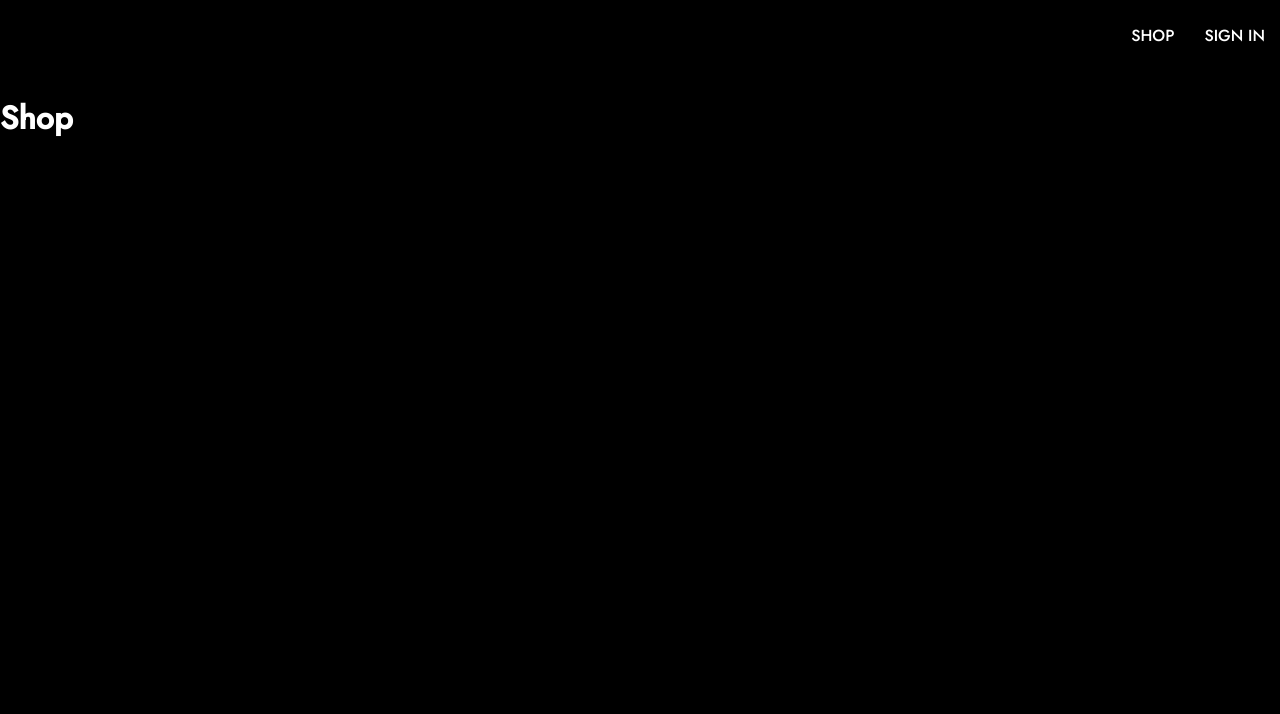
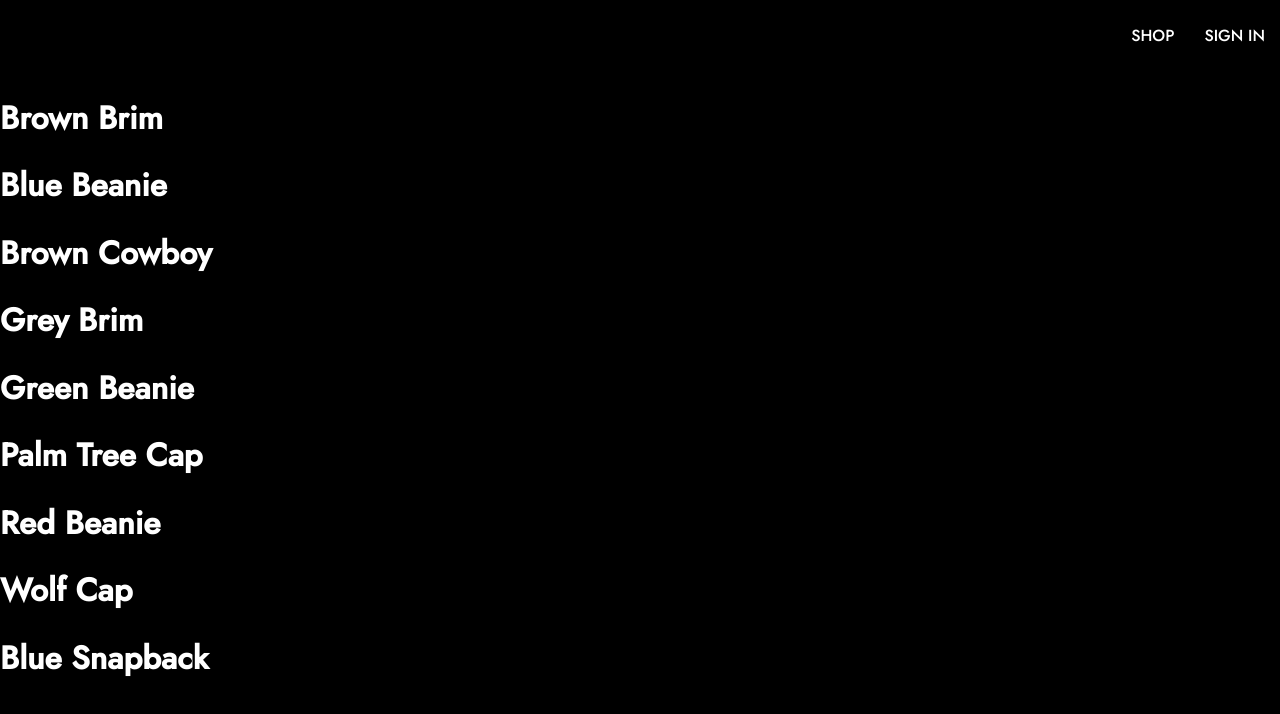
Before and after one commit to jackwuersch/react-ecom-playground, a React (Create React App) app: page /shop in a window 1280 px wide. Shown: the top 714 px of the page. Built offline with nearby package versions, Linux system fonts and the light colour scheme; no server answers.

Commit message:
basic shop page created

```diff
--- a/src/App.js
+++ b/src/App.js
@@ -3,16 +3,7 @@
 import Header from './routes/header/header.component';
 import Home from './routes/home/home.component';
 import SignIn from './routes/authentication/authentication.component';
-
-
-const Shop = () => {
-  return (
-    <div>
-        <h1>Shop</h1>
-    </div>
-  )
-}
-
+import Shop from './routes/shop/shop.component'
 const App = () =>  {
   return (
     <Routes>
--- /dev/null
+++ b/src/routes/shop/shop.component.jsx
@@ -0,0 +1,17 @@
+import SHOP_DATA from '../../shop-data.json'
+
+const Shop = () => {
+    return (
+        <div>
+            {SHOP_DATA.map(({id, name}) => {
+                return (
+                    <div key={id}>
+                        <h1>{name}</h1>
+                    </div>
+                )
+            })}
+        </div>
+    )
+}
+
+export default Shop
--- /dev/null
+++ b/src/shop-data.json
@@ -0,0 +1,56 @@
+[
+    {
+      "id": 1,
+      "name": "Brown Brim",
+      "imageUrl": "https://i.ibb.co/ZYW3VTp/brown-brim.png",
+      "price": 25
+    },
+    {
+      "id": 2,
+      "name": "Blue Beanie",
+      "imageUrl": "https://i.ibb.co/ypkgK0X/blue-beanie.png",
+      "price": 18
+    },
+    {
+      "id": 3,
+      "name": "Brown Cowboy",
+      "imageUrl": "https://i.ibb.co/QdJwgmp/brown-cowboy.png",
+      "price": 35
+    },
+    {
+      "id": 4,
+      "name": "Grey Brim",
+      "imageUrl": "https://i.ibb.co/RjBLWxB/grey-brim.png",
+      "price": 25
+    },
+    {
+      "id": 5,
+      "name": "Green Beanie",
+      "imageUrl": "https://i.ibb.co/YTjW3vF/green-beanie.png",
+      "price": 18
+    },
+    {
+      "id": 6,
+      "name": "Palm Tree Cap",
+      "imageUrl": "https://i.ibb.co/rKBDvJX/palm-tree-cap.png",
+      "price": 14
+    },
+    {
+      "id": 7,
+      "name": "Red Beanie",
+      "imageUrl": "https://i.ibb.co/bLB646Z/red-beanie.png",
+      "price": 18
+    },
+    {
+      "id": 8,
+      "name": "Wolf Cap",
+      "imageUrl": "https://i.ibb.co/1f2nWMM/wolf-cap.png",
+      "price": 14
+    },
+    {
+      "id": 9,
+      "name": "Blue Snapback",
+      "imageUrl": "https://i.ibb.co/X2VJP2W/blue-snapback.png",
+      "price": 16
+    }
+  ]
```
